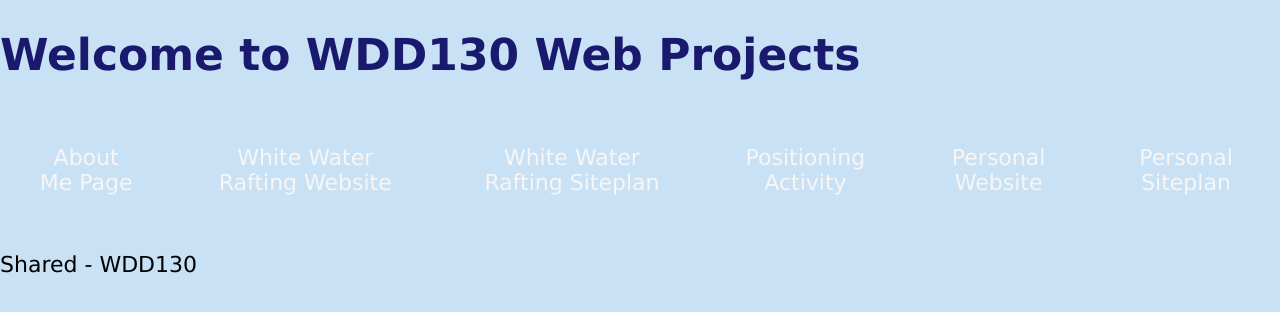
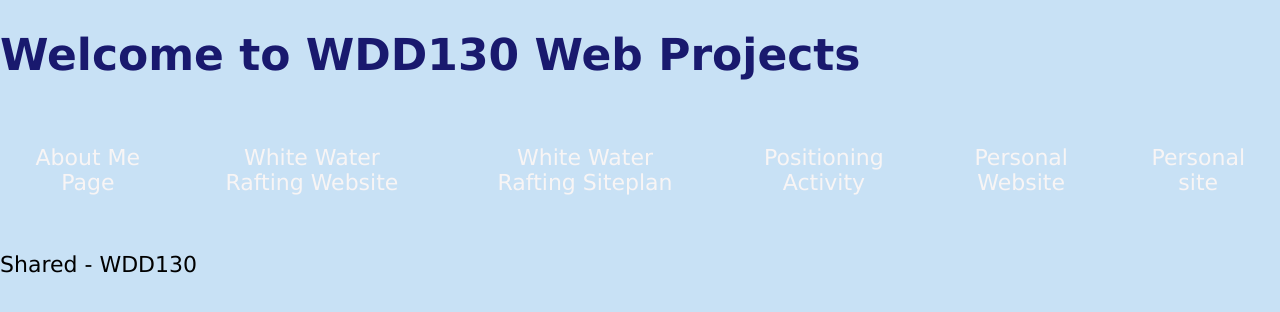
Before and after one commit to Shared23/index.html, a plain HTML site: page index.html in a window 1280 px wide. Drawn offline with Linux system fonts and the light colour scheme; files that its build step writes are made by us from their sources.

Commit message:
updated index personal site

```diff
--- a/index.html
+++ b/index.html
@@ -15,7 +15,7 @@
   <a href="wwr/site-plan-rafting.html">White Water Rafting Siteplan</a>
   <a href="wwr/positioning.html">Positioning Activity</a>
   <a href="#">Personal Website</a>
-  <a href="#">Personal Siteplan</a>
+  <a href="wwr/balance/site-plan.html">Personal site</a>
 </nav>
 <p>Shared - WDD130</p>
 </body>
```
